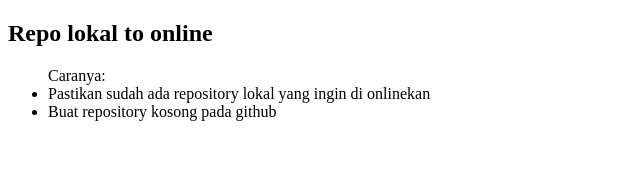
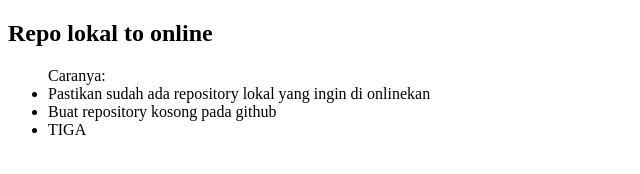
Before and after one commit to mutiarafazhr/repo, a plain HTML site: page index.html in a window 1280 px wide. Shown: the full height of the page, 0-640 px from the left. Drawn offline with Linux system fonts and the light colour scheme.

Commit message:
menambahkan line baris ketiga

```diff
--- a/index.html
+++ b/index.html
@@ -10,6 +10,7 @@
     <ul>Caranya:
         <li>Pastikan sudah ada repository lokal yang ingin di onlinekan</li>
         <li>Buat repository kosong pada github</li>
+        <li>TIGA</li>
     </ul>
 </body>
 </html>
```
